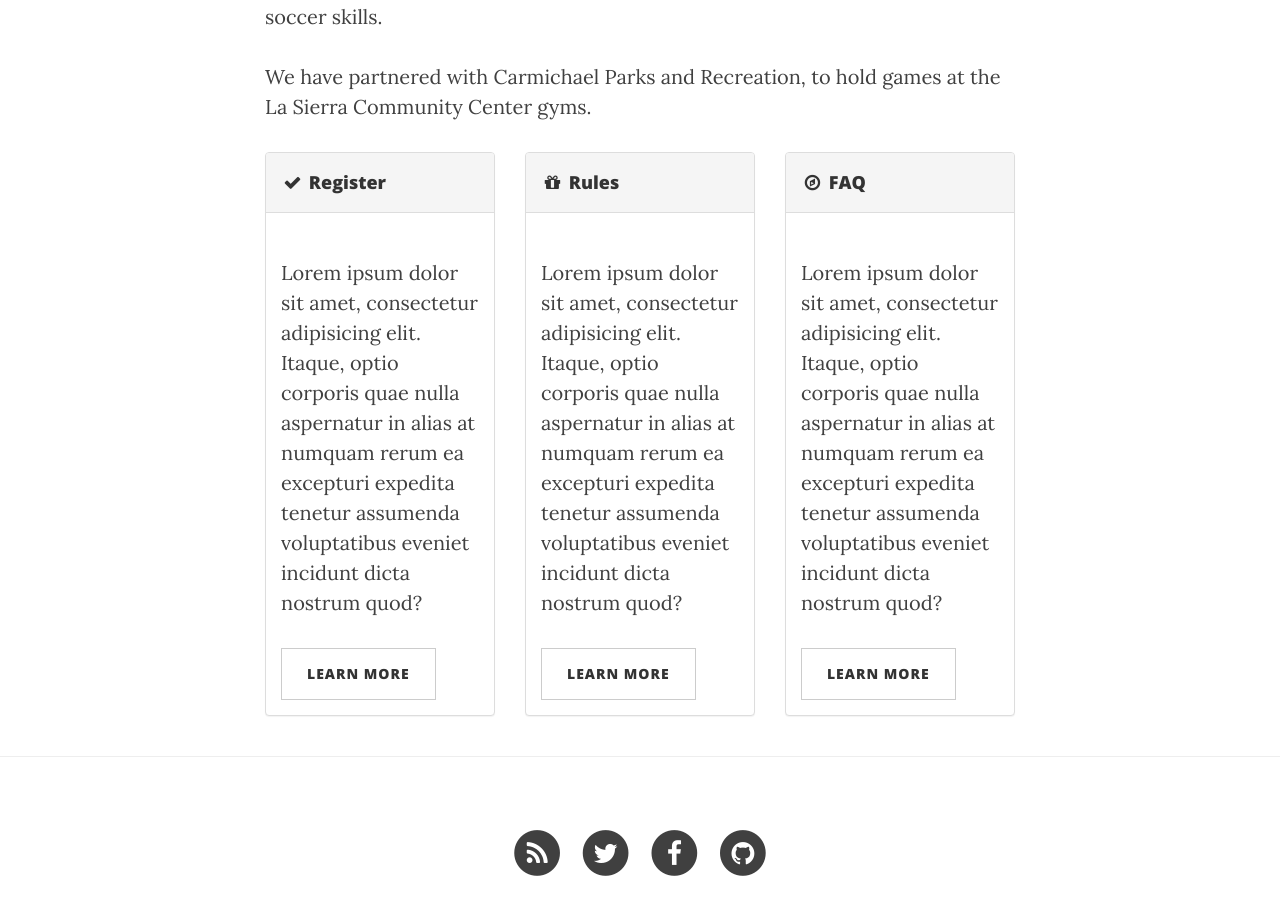
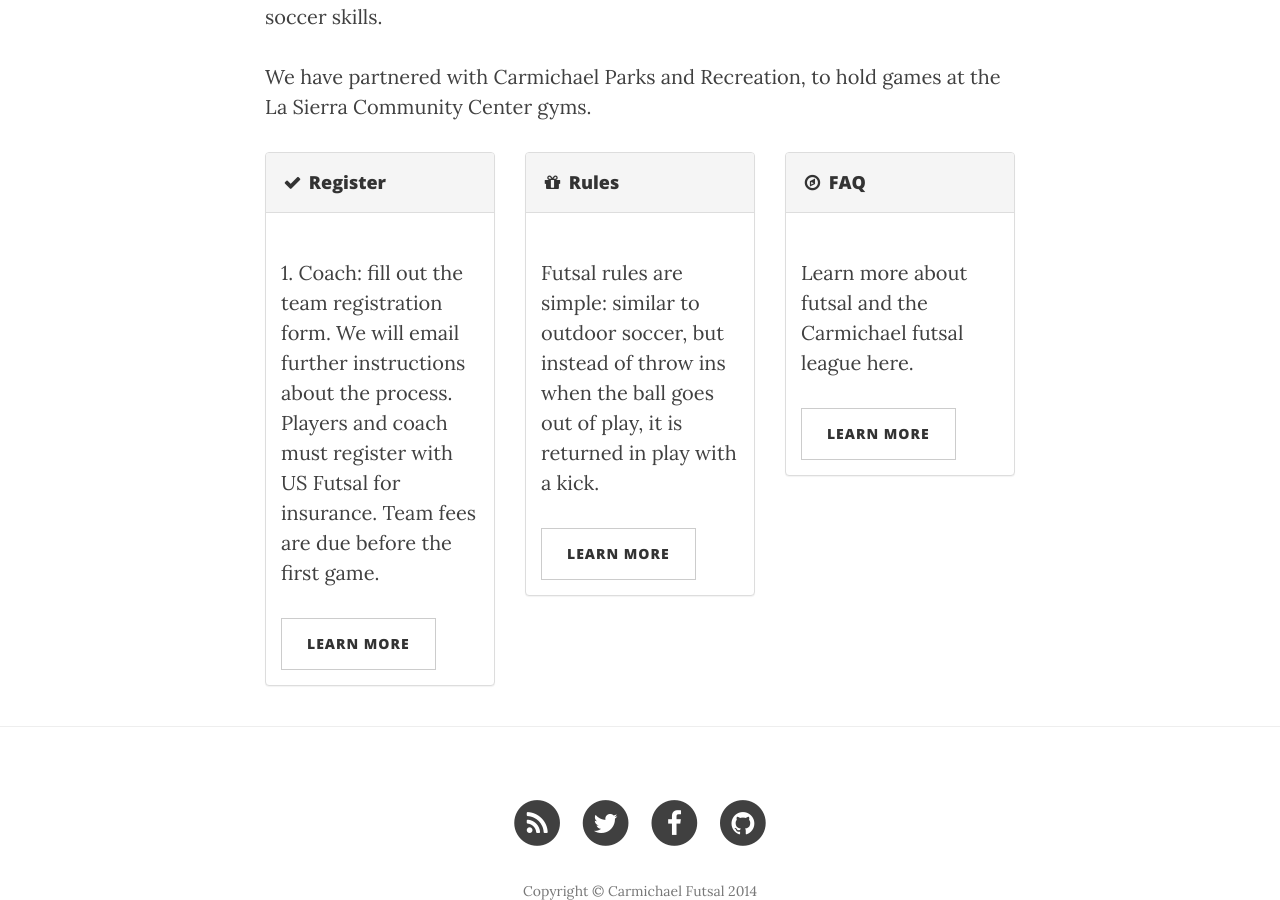
Before and after one commit to carmichaelfutsal/carmichaelfutsal.github.io, a Jekyll site: the page built from index.html, in a window 1280 px wide and 900 px high, scrolled down 749 px. Built offline with Jekyll 4.4.1, drawn with Linux system fonts in a browser that asks for light colours; nearby versions of some CDN libraries; the list of posts is cut into pages by our own code.

Commit message:
update text boxes

```diff
--- a/index.html
+++ b/index.html
@@ -17,7 +17,7 @@
 				<h4><i class="fa fa-fw fa-check"></i> Register</h4>
 			</div>
 			<div class="panel-body">
-				<p>Lorem ipsum dolor sit amet, consectetur adipisicing elit. Itaque, optio corporis quae nulla aspernatur in alias at numquam rerum ea excepturi expedita tenetur assumenda voluptatibus eveniet incidunt dicta nostrum quod?</p>
+				<p>1. Coach: fill out the team registration form. We will email further instructions about the process. Players and coach must register with US Futsal for insurance. Team fees are due before the first game.</p>
 				<a href="#" class="btn btn-default">Learn More</a>
 			</div>
 		</div>
@@ -28,7 +28,7 @@
 				<h4><i class="fa fa-fw fa-gift"></i> Rules</h4>
 			</div>
 			<div class="panel-body">
-				<p>Lorem ipsum dolor sit amet, consectetur adipisicing elit. Itaque, optio corporis quae nulla aspernatur in alias at numquam rerum ea excepturi expedita tenetur assumenda voluptatibus eveniet incidunt dicta nostrum quod?</p>
+				<p>Futsal rules are simple: similar to outdoor soccer, but instead of throw ins when the ball goes out of play, it is returned in play with a kick.</p>
 				<a href="#" class="btn btn-default">Learn More</a>
 			</div>
 		</div>
@@ -39,7 +39,7 @@
 				<h4><i class="fa fa-fw fa-compass"></i> FAQ</h4>
 			</div>
 			<div class="panel-body">
-				<p>Lorem ipsum dolor sit amet, consectetur adipisicing elit. Itaque, optio corporis quae nulla aspernatur in alias at numquam rerum ea excepturi expedita tenetur assumenda voluptatibus eveniet incidunt dicta nostrum quod?</p>
+				<p>Learn more about futsal and the Carmichael futsal league here.</p>
 				<a href="#" class="btn btn-default">Learn More</a>
 			</div>
 		</div>
```
